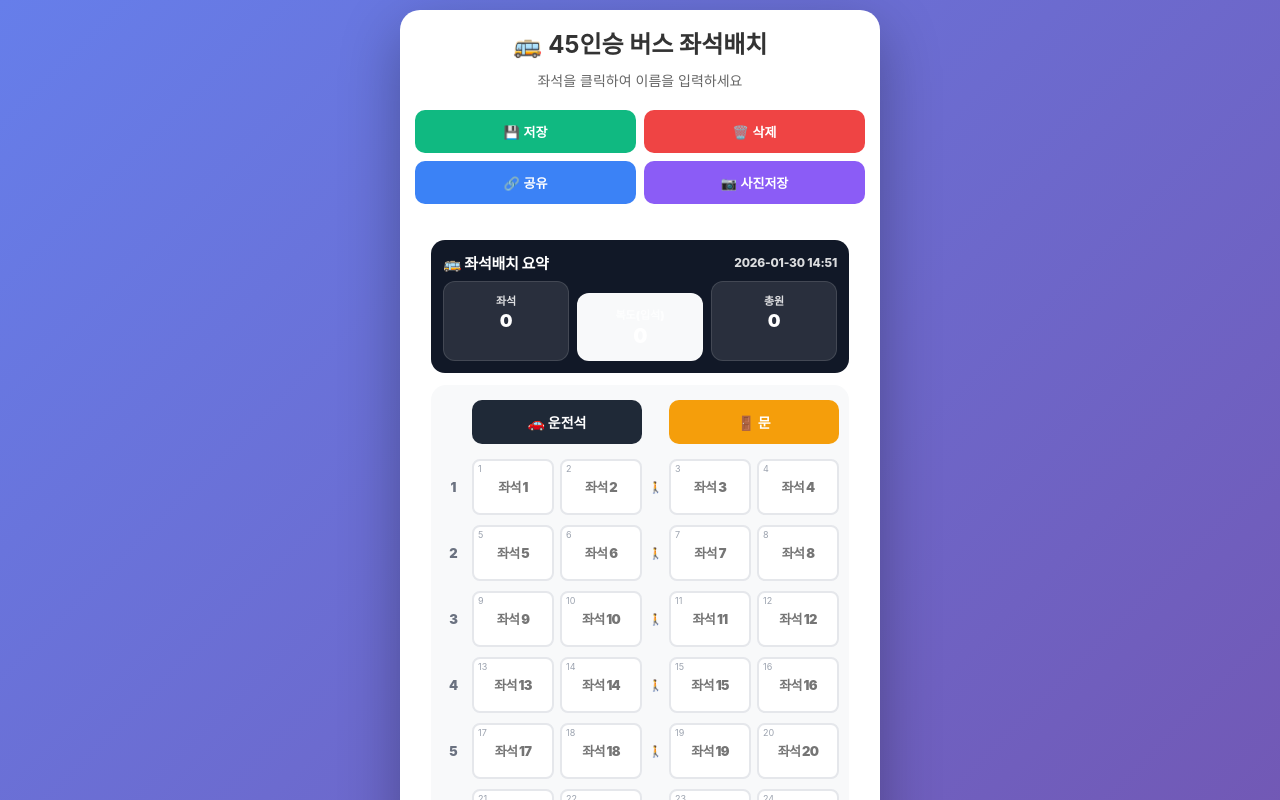
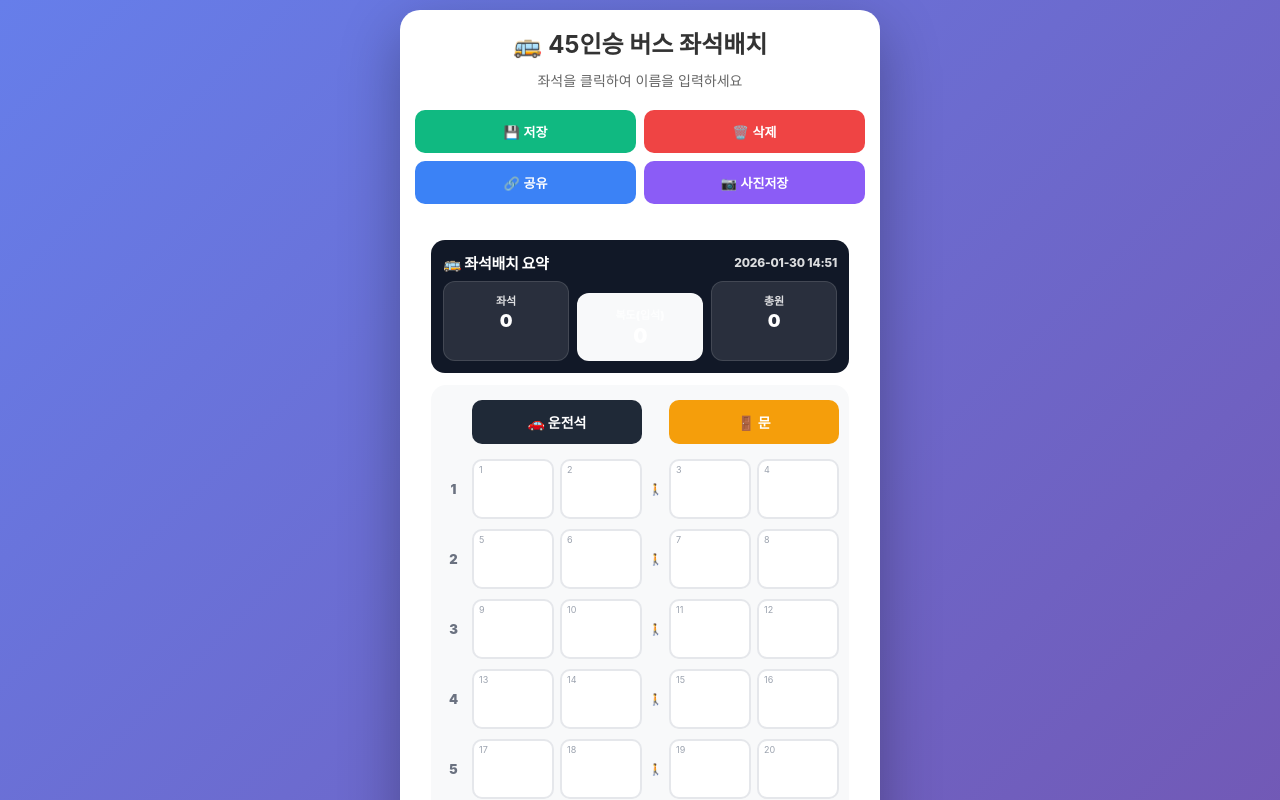
Before and after one commit to holycrab793/Bus-seat, a plain HTML site: page index.html in a window 1280 px wide. Both pictures are taken after a click on the button "🔗 공유". Shown: the top 800 px of the page. Drawn offline with nearby package versions, Linux system fonts and the light colour scheme.

Commit message:
Improve formatting and structure in index.html
Refactor HTML and JavaScript for bus seating layout.

```diff
--- a/index.html
+++ b/index.html
@@ -4,8 +4,9 @@
   <meta charset="UTF-8" />
   <meta name="viewport" content="width=device-width, initial-scale=1.0" />
   <title>45인승 버스 좌석 배치도</title>
+
   <style>
-    * { margin: 0; padding: 0; box-sizing: border-box; }
+    * { margin:0; padding:0; box-sizing:border-box; }
     body{
       font-family:-apple-system,BlinkMacSystemFont,'Segoe UI',sans-serif;
       background:linear-gradient(135deg,#667eea 0%,#764ba2 100%);
@@ -36,9 +37,9 @@
 
     /* ✅ 캡처 영역(제목/버튼 제외) + 크롭 방지 세이프 마진 */
     #capture-area{
-      background:#ffffff;
+      background:#fff;
       border-radius:16px;
-      padding:16px;
+      padding:16px;       /* iOS/카톡 상단 크롭 방지 */
       overflow:hidden;
     }
 
@@ -89,12 +90,13 @@
       font-weight:950;
       letter-spacing:-0.5px;
     }
-    .metric.standing .value{
-      font-size:20px;
-    }
+    .metric.standing .value{ font-size:20px; }
 
     .bus{
-      background:#f8f9fa; border-radius:15px; padding:15px 10px; position:relative;
+      background:#f8f9fa;
+      border-radius:15px;
+      padding:15px 10px;
+      position:relative;
     }
     .driver-row{
       display:flex; gap:6px; margin-bottom:15px; align-items:center;
@@ -115,17 +117,28 @@
     .aisle{ width:15px; text-align:center; color:#d1d5db; font-size:11px; }
 
     .seat{
-      flex:1; background:#fff; border:2px solid #e5e7eb; border-radius:8px;
-      padding:18px 2px; text-align:center; transition:all .3s; cursor:pointer;
-      position:relative; min-width:55px; min-height:50px;
-      display:flex; align-items:center; justify-content:center;
+      flex:1;
+      background:#fff;
+      border:2px solid #e5e7eb;
+      border-radius:10px;
+      padding:18px 6px;
+      text-align:center;
+      transition:all .3s;
+      cursor:pointer;
+      position:relative;
+      min-width:55px;
+      min-height:52px;
+      display:flex;
+      align-items:center;
+      justify-content:center;
+      overflow:hidden;         /* 캡처 텍스트가 밖으로 삐져나오지 않게 */
     }
     .seat:hover{
-      border-color:#667eea; transform:translateY(-2px);
+      border-color:#667eea;
+      transform:translateY(-2px);
       box-shadow:0 4px 12px rgba(102,126,234,.2);
     }
 
-    /* ✅ 핵심: 기본은 화면 폭에 따라 자동 축소 + JS로 추가 맞춤 */
     .seat input{
       width:100%;
       border:none;
@@ -134,10 +147,9 @@
       outline:none;
       font-family:inherit;
       font-weight:900;
-      padding:0 2px;                 /* 약간의 내부 여유 */
+      padding:0 2px;
       letter-spacing:-0.6px;
-
-      font-size:clamp(12px, 3.6vw, 16px);
+      font-size:16px;
       white-space:nowrap;
       overflow:hidden;
       text-overflow:clip;
@@ -145,27 +157,37 @@
 
     .seat.filled{
       background:linear-gradient(135deg,#667eea 0%,#764ba2 100%);
-      color:#fff; border-color:#667eea;
+      color:#fff;
+      border-color:#667eea;
     }
     .seat.filled input{ color:#fff; }
 
     .seat-number{
-      position:absolute; top:2px; left:4px; font-size:9px; color:#9ca3af;
+      position:absolute; top:3px; left:5px; font-size:9px; color:#9ca3af;
+      pointer-events:none;
     }
-    .seat.filled .seat-number{ color:rgba(255,255,255,.75); }
+    .seat.filled .seat-number{ color:rgba(255,255,255,.78); }
 
     .last-row{ display:flex; gap:8px; margin-top:20px; }
     .last-row .seat{ flex:1; }
 
     .status{
-      text-align:center; margin-top:12px; padding:10px;
-      background:#f0fdf4; border-radius:12px; font-size:14px; color:#166534;
+      text-align:center;
+      margin-top:12px;
+      padding:10px;
+      background:#f0fdf4;
+      border-radius:12px;
+      font-size:14px;
+      color:#166534;
       font-weight:900;
     }
 
     /* ✅ 복도(입석) 영역 */
     .standing{
-      margin-top:12px; background:#f8f9fa; border-radius:12px; padding:12px 10px;
+      margin-top:12px;
+      background:#f8f9fa;
+      border-radius:12px;
+      padding:12px 10px;
     }
     .standing-header{
       display:flex; align-items:center; justify-content:space-between; gap:8px; margin-bottom:10px;
@@ -173,35 +195,77 @@
     .standing-title{ font-weight:950; color:#374151; font-size:14px; }
     .standing-actions{ display:flex; gap:6px; }
     .mini-btn{
-      padding:8px 10px; border-radius:10px; font-size:12px; font-weight:950;
-      background:#e5e7eb; color:#111827;
+      padding:8px 10px;
+      border-radius:10px;
+      font-size:12px;
+      font-weight:950;
+      background:#e5e7eb;
+      color:#111827;
     }
     .mini-btn:hover{ transform:translateY(-1px); }
+
     .standing-list{
-      display:grid; grid-template-columns:1fr 1fr; gap:8px;
+      display:grid;
+      grid-template-columns:1fr 1fr;
+      gap:8px;
     }
     .standing-item{
-      background:#fff; border:2px solid #e5e7eb; border-radius:10px;
-      padding:8px 10px; display:flex; align-items:center; gap:8px;
+      background:#fff;
+      border:2px solid #e5e7eb;
+      border-radius:10px;
+      padding:8px 10px;
+      display:flex;
+      align-items:center;
+      gap:8px;
     }
     .standing-badge{
       min-width:26px; height:26px; border-radius:8px;
-      background:#111827; color:#fff; display:flex; align-items:center; justify-content:center;
+      background:#111827; color:#fff;
+      display:flex; align-items:center; justify-content:center;
       font-weight:950; font-size:12px;
     }
     .standing-item input{
-      width:100%; border:none; outline:none; font-size:14px; font-weight:900; background:transparent;
+      width:100%;
+      border:none;
+      outline:none;
+      font-size:14px;
+      font-weight:900;
+      background:transparent;
       letter-spacing:-0.4px;
     }
     .standing-item.filled{
-      border-color:#667eea; box-shadow:0 4px 12px rgba(102,126,234,.15);
+      border-color:#667eea;
+      box-shadow:0 4px 12px rgba(102,126,234,.15);
     }
 
-    /* ✅ 캡처 순간 안전 모드: 글자 한 단계 더 줄여서 카톡 미리보기/리사이즈에도 안 잘리게 */
-    body.capturing .seat input{
-      font-size:13px !important;
-      letter-spacing:-0.7px !important;
+    /* ✅ 캡처 전용 텍스트(입력 대신 표시). 2줄 허용/중앙정렬/안 잘리게 */
+    .seat-label{
+      position:absolute;
+      inset:0;
+      display:flex;
+      align-items:center;
+      justify-content:center;
+      padding:10px 6px 8px;
+      text-align:center;
+      font-weight:950;
+      line-height:1.05;
+      letter-spacing:-0.6px;
+      white-space:normal;
+      word-break:keep-all;      /* 한글 끊김 최소화 */
+      overflow:hidden;
+      pointer-events:none;
+      font-size:14px;
+      color:#111827;
     }
+    /* 좌석 채움 색상에서는 글씨 흰색 */
+    .seat.filled .seat-label{ color:#fff; }
+    /* 캡처 중(카톡 리사이즈 대비): 조금 더 작게 */
+    body.capturing .seat-label{
+      font-size:13px;
+      letter-spacing:-0.7px;
+    }
+    /* 캡처 중에는 input을 숨김 */
+    body.capturing .seat input{ visibility:hidden; }
 
     .toast{
       position:fixed; top:20px; left:50%; transform:translateX(-50%);
@@ -226,7 +290,7 @@
       <button class="download-btn" onclick="shareSeatingImage()">📷 사진저장</button>
     </div>
 
-    <!-- ✅ 캡처 영역: 이 안만 이미지로 저장/공유됨 -->
+    <!-- ✅ 캡처 영역 -->
     <div id="capture-area">
       <div class="capture-header">
         <div class="capture-title">
@@ -259,9 +323,7 @@
         <div id="bus-seats"></div>
       </div>
 
-      <div class="status" id="status">
-        탑승인원: <strong>0</strong>명
-      </div>
+      <div class="status" id="status">탑승인원: <strong>0</strong>명</div>
 
       <div class="standing" id="standing">
         <div class="standing-header">
@@ -280,9 +342,9 @@
 
   <script src="https://cdnjs.cloudflare.com/ajax/libs/html2canvas/1.4.1/html2canvas.min.js"></script>
   <script>
-    const STORAGE_KEY = 'bus-seating-v4';
-    let seatData = {};
-    let standingData = [];
+    const STORAGE_KEY = 'bus-seating-v5';
+    let seatData = {};       // { seatNumber: name }
+    let standingData = [];   // [name...]
     let seatCounter = 1;
 
     const DEFAULT_STANDING_SLOTS = 6;
@@ -290,14 +352,12 @@
 
     function pad(n){ return String(n).padStart(2,'0'); }
 
-    function init() {
+    function init(){
       buildSeats();
       buildStanding(DEFAULT_STANDING_SLOTS);
       loadAll();
       updateStatus();
       setCaptureDate();
-      // 로드 후 전체 좌석 텍스트 1회 맞춤
-      fitAllSeatInputs();
     }
 
     function setCaptureDate(){
@@ -306,32 +366,12 @@
       el.textContent = `${d.getFullYear()}-${pad(d.getMonth()+1)}-${pad(d.getDate())} ${pad(d.getHours())}:${pad(d.getMinutes())}`;
     }
 
-    /* ✅ 핵심: 입력 글자 폭이 칸을 넘으면 폰트 크기를 줄여서 끝 글자 잘림 방지 */
-    function fitInputText(input, min = 11, max = 16) {
-      if (!input) return;
-
-      if (!input.value) { input.style.fontSize = ''; return; }
-
-      let size = max;
-      input.style.fontSize = size + 'px';
-
-      // iOS/Android에서 안정적으로 동작
-      while (size > min && input.scrollWidth > input.clientWidth) {
-        size -= 1;
-        input.style.fontSize = size + 'px';
-      }
-    }
-
-    function fitAllSeatInputs() {
-      document.querySelectorAll('#bus-seats input[data-seat]').forEach(inp => fitInputText(inp));
-    }
-
-    function buildSeats() {
+    function buildSeats(){
       const busSeats = document.getElementById('bus-seats');
       busSeats.innerHTML = '';
       seatCounter = 1;
 
-      for (let row = 1; row <= 10; row++) {
+      for (let row = 1; row <= 10; row++){
         const rowDiv = document.createElement('div');
         rowDiv.className = 'row';
 
@@ -342,7 +382,7 @@
 
         const seatsLeft = document.createElement('div');
         seatsLeft.className = 'seats-left';
-        for (let i = 0; i < 2; i++) seatsLeft.appendChild(createSeat(seatCounter++));
+        for (let i=0;i<2;i++) seatsLeft.appendChild(createSeat(seatCounter++));
         rowDiv.appendChild(seatsLeft);
 
         const aisle = document.createElement('div');
@@ -352,7 +392,7 @@
 
         const seatsRight = document.createElement('div');
         seatsRight.className = 'seats-right';
-        for (let i = 0; i < 2; i++) seatsRight.appendChild(createSeat(seatCounter++));
+        for (let i=0;i<2;i++) seatsRight.appendChild(createSeat(seatCounter++));
         rowDiv.appendChild(seatsRight);
 
         busSeats.appendChild(rowDiv);
@@ -370,13 +410,13 @@
 
       const lastRow = document.createElement('div');
       lastRow.className = 'last-row';
-      for (let i = 0; i < 5; i++) lastRow.appendChild(createSeat(seatCounter++));
+      for (let i=0;i<5;i++) lastRow.appendChild(createSeat(seatCounter++));
       lastRowContainer.appendChild(lastRow);
 
       busSeats.appendChild(lastRowContainer);
     }
 
-    function createSeat(number) {
+    function createSeat(number){
       const seat = document.createElement('div');
       seat.className = 'seat';
       seat.dataset.seat = number;
@@ -388,22 +428,17 @@
 
       const input = document.createElement('input');
       input.type = 'text';
-      input.placeholder = '좌석 ' + number;
+      input.placeholder = ''; // 빈 좌석에서 "좌석" 같은 글씨가 캡처에 보이는 것 방지
       input.dataset.seat = number;
 
-      input.addEventListener('input', (e) => {
+      input.addEventListener('input', (e)=>{
         const value = e.target.value.trim();
-
-        // ✅ 입력 즉시 글자 맞춤
-        fitInputText(e.target);
-
-        if (value) {
+        if (value){
           seat.classList.add('filled');
           seatData[number] = value;
         } else {
           seat.classList.remove('filled');
           delete seatData[number];
-          e.target.style.fontSize = ''; // 비우면 복구
         }
         updateStatus();
       });
@@ -412,19 +447,19 @@
       return seat;
     }
 
-    function buildStanding(count) {
+    function buildStanding(count){
       const list = document.getElementById('standing-list');
       list.innerHTML = '';
 
       const next = Array.from({ length: count }, (_, i) => (standingData[i] || ''));
       standingData = next;
 
-      for (let i = 0; i < count; i++) {
+      for (let i=0;i<count;i++){
         list.appendChild(createStandingItem(i));
       }
     }
 
-    function createStandingItem(index) {
+    function createStandingItem(index){
       const item = document.createElement('div');
       item.className = 'standing-item';
       item.dataset.standing = index;
@@ -439,7 +474,7 @@
       input.placeholder = '이름';
       input.dataset.standing = index;
 
-      input.addEventListener('input', (e) => {
+      input.addEventListener('input', (e)=>{
         const v = e.target.value.trim();
         standingData[index] = v;
         if (v) item.classList.add('filled');
@@ -451,9 +486,9 @@
       return item;
     }
 
-    function addStanding() {
+    function addStanding(){
       const current = standingData.length;
-      if (current >= MAX_STANDING_SLOTS) {
+      if (current >= MAX_STANDING_SLOTS){
         showToast(`⚠️ 복도 탑승자는 최대 ${MAX_STANDING_SLOTS}명까지 가능합니다.`);
         return;
       }
@@ -462,10 +497,12 @@
       showToast('➕ 복도 칸 추가');
     }
 
-    function removeStanding() {
+    function removeStanding(){
       const current = standingData.length;
-      if (current <= 1) { showToast('⚠️ 더 이상 삭제할 수 없습니다.'); return; }
-
+      if (current <= 1){
+        showToast('⚠️ 더 이상 삭제할 수 없습니다.');
+        return;
+      }
       const lastVal = (standingData[current - 1] || '').trim();
       if (lastVal && !confirm('마지막 복도 칸의 이름이 삭제됩니다. 계속하시겠습니까?')) return;
 
@@ -474,22 +511,22 @@
       showToast('➖ 복도 칸 삭제');
     }
 
-    function saveAll() {
-      try {
+    function saveAll(){
+      try{
         localStorage.setItem(STORAGE_KEY, JSON.stringify({
           seatData,
           standingData,
           standingSlots: standingData.length
         }));
         showToast('💾 저장 완료');
-      } catch (e) {
+      } catch(e){
         console.error(e);
         showToast('⚠️ 저장 실패');
       }
     }
 
-    function loadAll() {
-      try {
+    function loadAll(){
+      try{
         const raw = localStorage.getItem(STORAGE_KEY);
         if (!raw) return;
 
@@ -498,47 +535,46 @@
         standingData = Array.isArray(payload.standingData) ? payload.standingData : [];
         const slots = payload.standingSlots || Math.max(DEFAULT_STANDING_SLOTS, standingData.length || 0);
 
-        Object.keys(seatData).forEach(seatNum => {
+        Object.keys(seatData).forEach(seatNum=>{
           const input = document.querySelector(`input[data-seat="${seatNum}"]`);
-          if (input) {
+          if (input){
             input.value = seatData[seatNum];
             input.parentElement.classList.add('filled');
-            fitInputText(input); // ✅ 로드 후에도 글자 맞춤
           }
         });
 
         buildStanding(Math.min(Math.max(1, slots), MAX_STANDING_SLOTS));
-        standingData.forEach((name, i) => {
+        standingData.forEach((name, i)=>{
           const input = document.querySelector(`input[data-standing="${i}"]`);
           const item = document.querySelector(`.standing-item[data-standing="${i}"]`);
           if (input) input.value = name || '';
           if (item && (name || '').trim()) item.classList.add('filled');
         });
-      } catch (e) {
+
+      } catch(e){
         console.error(e);
       }
     }
 
-    function clearAll() {
+    function clearAll(){
       if (!confirm('정말로 모든 좌석/복도 탑승자를 삭제하시겠습니까?')) return;
 
       seatData = {};
-      standingData = Array.from({ length: DEFAULT_STANDING_SLOTS }, () => '');
+      standingData = Array.from({ length: DEFAULT_STANDING_SLOTS }, ()=>'');
 
-      document.querySelectorAll('.seat input').forEach(input => {
+      document.querySelectorAll('.seat input').forEach(input=>{
         input.value = '';
         input.parentElement.classList.remove('filled');
-        input.style.fontSize = '';
       });
 
       buildStanding(DEFAULT_STANDING_SLOTS);
-      try { localStorage.removeItem(STORAGE_KEY); } catch (e) {}
+      try{ localStorage.removeItem(STORAGE_KEY); } catch(e){}
 
       updateStatus();
       showToast('🗑️ 전체 삭제 완료');
     }
 
-    function updateStatus() {
+    function updateStatus(){
       const seatCount = Object.keys(seatData).length;
       const standingCount = standingData.filter(v => (v || '').trim()).length;
       const total = seatCount + standingCount;
@@ -551,15 +587,15 @@
       document.getElementById('metric-total').textContent = total;
     }
 
-    function showToast(message) {
+    function showToast(message){
       const toast = document.getElementById('toast');
       toast.textContent = message;
       toast.classList.add('show');
       clearTimeout(showToast._t);
-      showToast._t = setTimeout(() => toast.classList.remove('show'), 2600);
+      showToast._t = setTimeout(()=>toast.classList.remove('show'), 2600);
     }
 
-    function detectEnv() {
+    function detectEnv(){
       const ua = navigator.userAgent || '';
       return {
         isIOS: /iPhone|iPad|iPod/i.test(ua),
@@ -568,11 +604,38 @@
       };
     }
 
-    async function renderToPngFile() {
+    /* =========================
+       ✅ 캡처 전/후: input → 표시텍스트(seat-label)로 변환
+       ========================= */
+    function prepareSeatsForCapture(){
+      // 기존 label 있으면 제거(안전)
+      document.querySelectorAll('.seat .seat-label').forEach(el=>el.remove());
+
+      document.querySelectorAll('.seat').forEach(seat=>{
+        const input = seat.querySelector('input');
+        const name = (input && input.value) ? input.value.trim() : '';
+
+        // 빈 칸이면 label도 빈 문자열(아예 안 보이게)
+        const label = document.createElement('div');
+        label.className = 'seat-label';
+
+        // 캡처 안정성: 길면 2줄로 보여도 되도록 자연스럽게
+        label.textContent = name ? name : '';
+
+        seat.appendChild(label);
+      });
+    }
+
+    function cleanupAfterCapture(){
+      document.querySelectorAll('.seat .seat-label').forEach(el=>el.remove());
+    }
+
+    async function renderToPngFile(){
       const container = document.getElementById('capture-area');
 
-      // ✅ 캡처 직전: 글자 맞춤 재확인 + 안전 모드
-      fitAllSeatInputs();
+      // ✅ 캡처 전처리
+      setCaptureDate();
+      prepareSeatsForCapture();
       document.body.classList.add('capturing');
 
       const canvas = await html2canvas(container, {
@@ -584,63 +647,57 @@
       });
 
       document.body.classList.remove('capturing');
+      cleanupAfterCapture();
 
-      const blob = await new Promise((resolve, reject) => {
+      const blob = await new Promise((resolve, reject)=>{
         canvas.toBlob(b => (b ? resolve(b) : reject(new Error('toBlob failed'))), 'image/png');
       });
 
-      const date = new Date().toISOString().slice(0, 10);
-      return new File([blob], `버스좌석배치_${date}.png`, { type: 'image/png' });
+      const date = new Date().toISOString().slice(0,10);
+      return new File([blob], `버스좌석배치_${date}.png`, { type:'image/png' });
     }
 
-    // ✅ 카톡/메신저 텍스트 붙는 문제 방지: title/text 없음 (files만)
-    async function shareSeatingImage() {
+    // ✅ 카톡 텍스트 붙는 문제 방지: title/text 없이 files만 전달
+    async function shareSeatingImage(){
       const { isIOS, isAndroid, isKakaoInApp } = detectEnv();
 
-      try {
+      try{
         showToast('📷 이미지 생성중...');
-        setCaptureDate();
         const file = await renderToPngFile();
 
-        const canFileShare = !!(navigator.share && navigator.canShare && navigator.canShare({ files: [file] }));
-        if (!canFileShare) {
+        const canFileShare = !!(navigator.share && navigator.canShare && navigator.canShare({ files:[file] }));
+        if (!canFileShare){
           showToast(isIOS ? '⚠️ 공유가 안 되면 Safari에서 열어주세요.' : '⚠️ 공유가 안 되면 Chrome에서 열어주세요.');
           return;
         }
 
-        await navigator.share({ files: [file] });
+        await navigator.share({ files:[file] });
 
-        if (isKakaoInApp) {
+        if (isKakaoInApp){
           showToast('✅ 카톡에는 사진만 전송됩니다.\n사진 앱 저장은 공유 메뉴에서 “사진에 저장” 선택');
-        } else if (isIOS) {
+        } else if (isIOS){
           showToast('✅ 공유 메뉴에서 “사진에 저장”을 선택할 수 있습니다.');
-        } else if (isAndroid) {
+        } else if (isAndroid){
           showToast('✅ 갤러리/Google 포토로 저장 또는 카톡 공유가 가능합니다.');
         } else {
           showToast('✅ 공유 완료');
         }
-      } catch (e) {
+      } catch(e){
         console.error(e);
         showToast('⚠️ 공유가 취소되었거나 실패했습니다.');
       }
     }
 
-    // 자동저장: 좌석/복도 입력에서만 동작
+    // ✅ 자동저장: 좌석/복도 입력에서만
     let saveTimeout;
-    document.addEventListener('input', (e) => {
+    document.addEventListener('input', (e)=>{
       const t = e.target;
       if (!(t && t.matches)) return;
       if (!(t.matches('#bus-seats input') || t.matches('#standing-list input'))) return;
 
-      // ✅ 입력 중에도 좌석 글자 맞춤(붙여넣기/자동완성 대비)
-      if (t.matches('#bus-seats input')) fitInputText(t);
-
       clearTimeout(saveTimeout);
-      saveTimeout = setTimeout(() => saveAll(), 900);
+      saveTimeout = setTimeout(()=>saveAll(), 900);
     });
-
-    // 화면 회전/리사이즈 시 글자 맞춤 재계산(아이폰/안드로이드 모두 도움)
-    window.addEventListener('resize', () => fitAllSeatInputs());
 
     init();
   </script>
```
